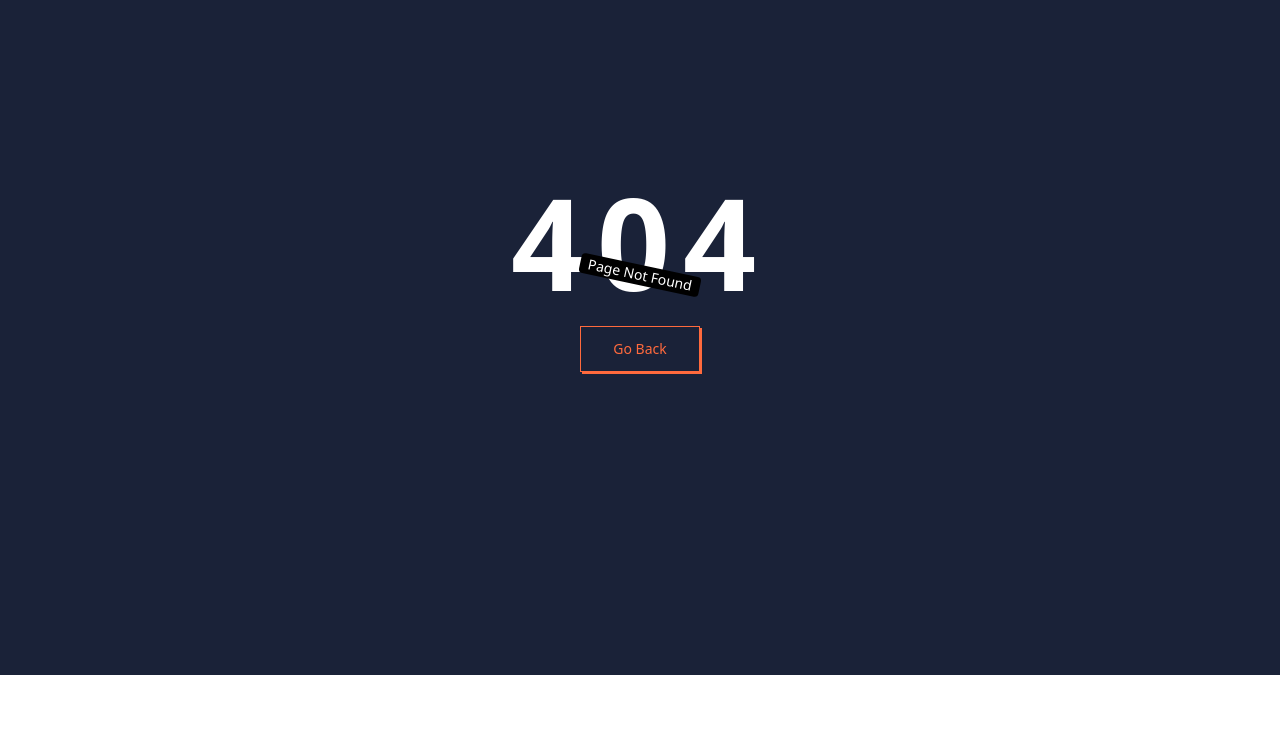
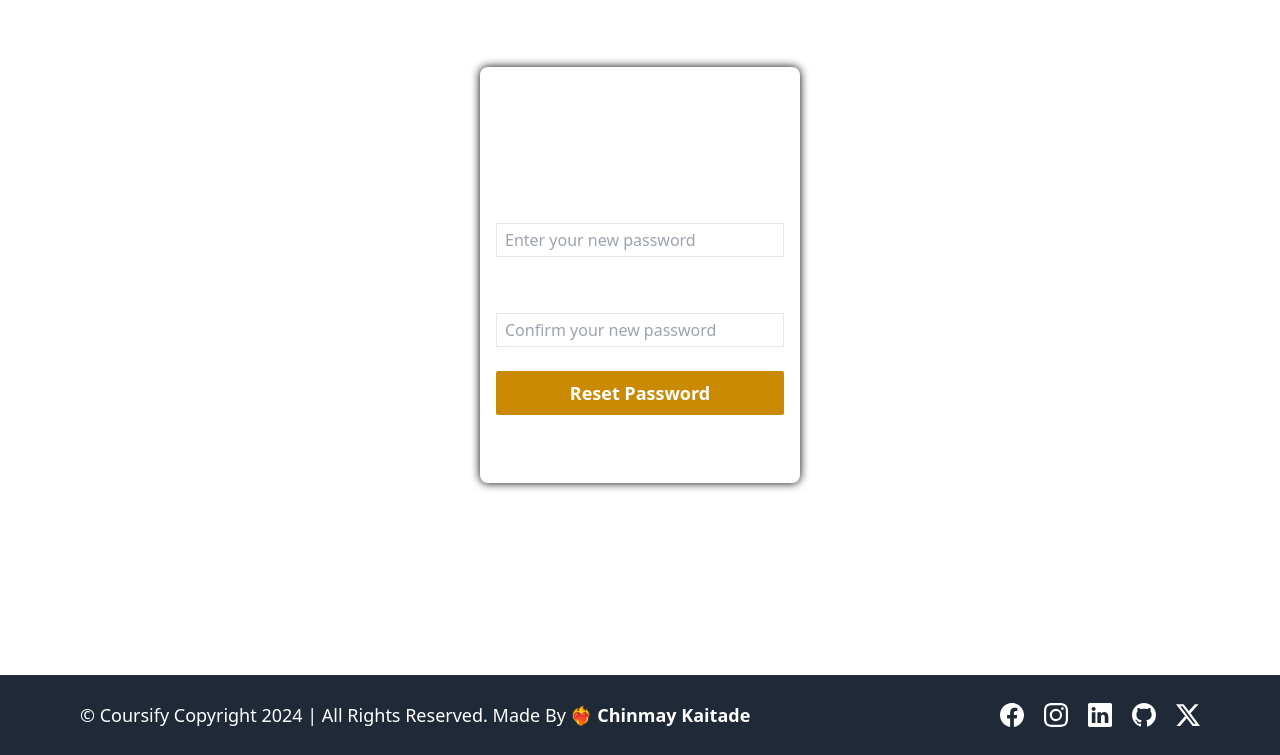
Before and after one commit to ChinmayKaitade/Learning-Management-System-Client, a React (Vite) app: page /reset-password/1 in a window 1280 px wide. Before the commit this address had no page. Shown: the part 125-880 px from the top of the page. Before the commit the page ends 800 px from the top, so only its background shows below. Built offline with nearby package versions, Linux system fonts and the light colour scheme.

Commit message:
ResetPassword Page code added

```diff
--- a/src/App.jsx
+++ b/src/App.jsx
@@ -21,6 +21,7 @@ import AdminDashboard from "./Pages/Dashboard/AdminDashboard";
 import NotRequireAuth from "./Components/Auth/NotRequireAuth";
 import ChangePassword from "./Pages/Password/ChangePassword";
 import ForgetPassword from "./Pages/Password/ForgetPassword";
+import ResetPassword from "./Pages/Password/ResetPassword";
 
 const App = () => {
   return (
@@ -32,13 +33,14 @@ const App = () => {
         <Route path="/about" element={<AboutUs />} />
         <Route path="/denied" element={<Denied />} />
         <Route path="/forgetpassword" element={<ForgetPassword />} />
+        <Route path="/reset-password/:resetToken" element={<ResetPassword />} />
 
         <Route element={<NotRequireAuth />}>
+          <Route path="/login" element={<Login />} />
           <Route path="/signup" element={<Signup />} />
-          <Route path="/login" element={<Login />} />
         </Route>
 
-        <Route element={<RequireAuth allowedRoles={["ADMIN", "USER"]} />}>
+        <Route element={<RequireAuth allowedRoles={["USER", "ADMIN"]} />}>
           <Route path="/course/description" element={<CourseDescription />} />
           <Route path="/checkout" element={<Checkout />} />
           <Route path="/checkout/success" element={<CheckoutSuccess />} />
--- /dev/null
+++ b/src/Pages/Password/ResetPassword.jsx
@@ -0,0 +1,114 @@
+import React, { useEffect, useState } from "react";
+import { toast } from "react-hot-toast";
+import { useDispatch } from "react-redux";
+import { useNavigate, useParams } from "react-router-dom";
+import HomeLayout from "../../Layouts/HomeLayout";
+import { resetPassword } from "../../Redux/Slices/authSlice";
+
+const ResetPassword = () => {
+  const dispatch = useDispatch();
+  const navigate = useNavigate();
+
+  const [data, setData] = useState({
+    password: "",
+    cnfPassword: "",
+    resetToken: useParams().resetToken,
+  });
+
+  // function to handle user input
+  const handleUserInput = (event) => {
+    const { name, value } = event.target;
+    const newData = { ...data, [name]: value };
+    setData(newData);
+  };
+
+  // function to handle form submit
+  const handleFormSubmit = async (event) => {
+    event.preventDefault();
+
+    // check the empty field
+    if (!data.password || !data.cnfPassword || !data.resetToken) {
+      toast.error("All fields are mandatory");
+      return;
+    }
+
+    // password validation using regex
+    if (!data.password.match(/^(?=.*\d)(?=.*[a-z])(?=.*[A-Z]).{8,20}$/)) {
+      toast.error(
+        "Minimum password length should be 8 with Uppercase, Lowercase, Number and Symbol"
+      );
+      return;
+    }
+
+    // matching the password
+    if (data.password !== data.cnfPassword) {
+      toast.error("Both password should be same");
+      return;
+    }
+
+    // calling the api to reset password
+    const res = await dispatch(resetPassword(data));
+
+    // redirecting to the login page
+    if (res.payload.success) {
+      navigate("/login");
+    }
+  };
+
+  return (
+    <HomeLayout>
+      {/* forget password container */}
+      <div
+        onSubmit={handleFormSubmit}
+        className="flex items-center justify-center h-[100vh]"
+      >
+        {/* forget password card */}
+        <form className="flex flex-col justify-center gap-6 rounded-lg p-4 text-white w-80 h-[26rem] shadow-[0_0_10px_black]">
+          <h1 className="text-center text-2xl font-bold">Reset Password</h1>
+
+          <div className="flex flex-col gap-1">
+            <label className="text-lg font-semibold" htmlFor="email">
+              New Password
+            </label>
+            <input
+              required
+              type="password"
+              name="password"
+              id="password"
+              placeholder="Enter your new password"
+              className="bg-transparent px-2 py-1 border"
+              value={data.password}
+              onChange={handleUserInput}
+            />
+          </div>
+
+          <div className="flex flex-col gap-1">
+            <label className="text-lg font-semibold" htmlFor="cnfPassword">
+              Confirm New Password
+            </label>
+
+            <input
+              required
+              type="password"
+              name="cnfPassword"
+              id="cnfPassword"
+              placeholder="Confirm your new password"
+              className="bg-transparent px-2 py-1 border"
+              value={data.cnfPassword}
+              onChange={handleUserInput}
+            />
+          </div>
+
+          <button
+            className="w-full bg-yellow-600 hover:bg-yellow-500 transition-all ease-in-out duration-300 rounded-sm py-2 font-semibold text-lg cursor-pointer"
+            type="submit"
+          >
+            Reset Password
+          </button>
+        </form>
+      </div>
+    </HomeLayout>
+  );
+};
+
+export default ResetPassword;
```
